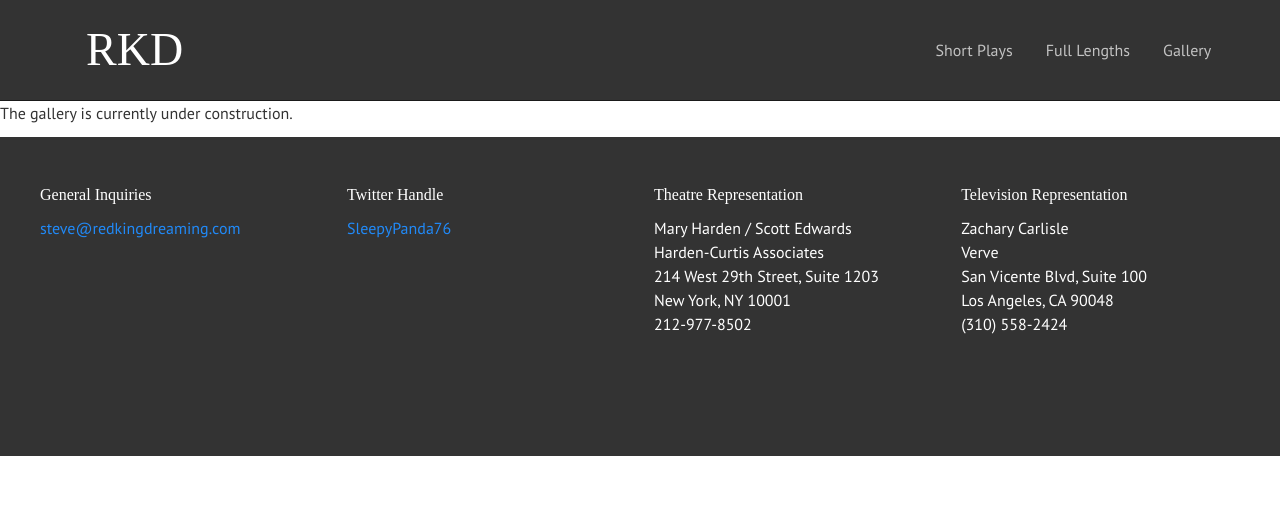
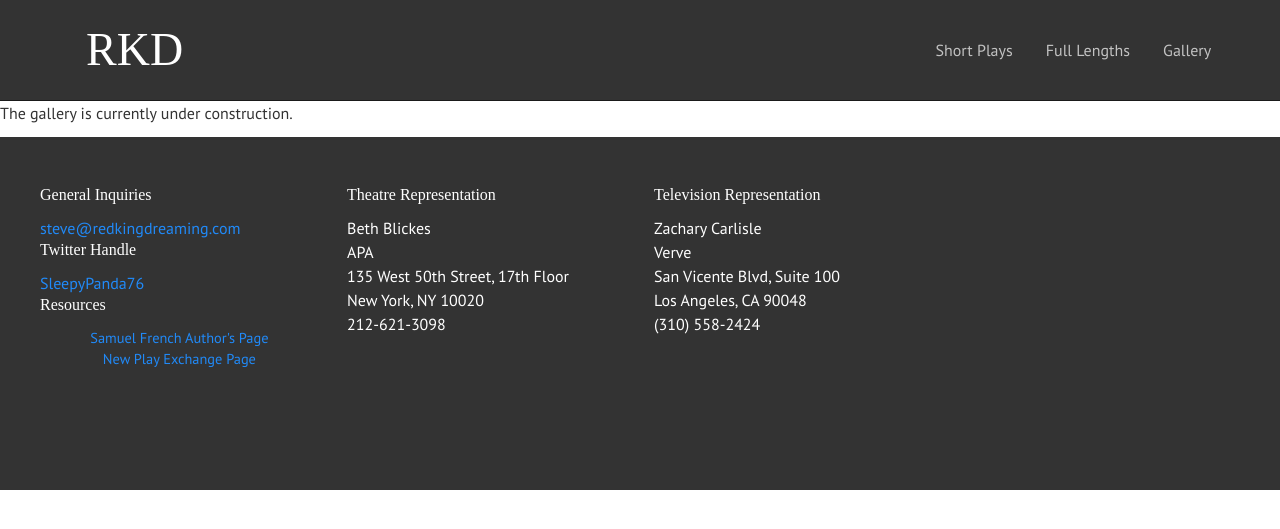
Before and after one commit to babycourageous/redkingdreaming, a Jekyll site: the page built from gallery.html, in a window 1280 px wide. Shown: the top 529 px of the page. Built offline with Jekyll 4.4.1, drawn with Linux system fonts in a browser that asks for light colours; some web fonts are replaced.

Commit message:
Update footer.
- combine inquiries, twitter, and resources
- new theater rep

```diff
--- a/_assets/styles/layout/_footer.scss
+++ b/_assets/styles/layout/_footer.scss
@@ -27,13 +27,11 @@
     padding: 0;
 
     @include media($medium-screen-up) {
-      @include span-columns(3);
-      @include omega(2n);
+      @include span-columns(2);
     }
 
     @include media($large-screen-up) {
-      @include omega-reset(2n);
-      @include span-columns(3);
+      @include span-columns(4);
 
     }
 
--- a/_includes/footer.html
+++ b/_includes/footer.html
@@ -4,20 +4,20 @@
     <div class="footer__item">
       <h3>General Inquiries</h3>
       <a href="mailto:steve@redkingdreaming.com">steve@redkingdreaming.com</a>
-    </div>
-
-    <div class="footer__item">
       <h3>Twitter Handle</h3>
       <a href="#">SleepyPanda76</a>
+      <h3>Resources</h3>
+      <p><a href="http://www.samuelfrench.com/author/3891/steve-yockey">Samuel French Author's Page</a></p>
+      <p><a href="https://newplayexchange.org/users/158/steve-yockey">New Play Exchange Page</a></p>
     </div>
 
     <div class="footer__item">
       <h3>Theatre Representation</h3>
-      Mary Harden / Scott Edwards<br>
-      Harden-Curtis Associates<br>
-      214 West 29th Street, Suite 1203<br>
-      New York, NY 10001<br>
-      212-977-8502
+      Beth Blickes<br>
+      APA<br>
+      135 West 50th Street, 17th Floor<br>
+      New York, NY 10020<br>
+      212-621-3098
     </div>
 
     <div class="footer__item">
```
